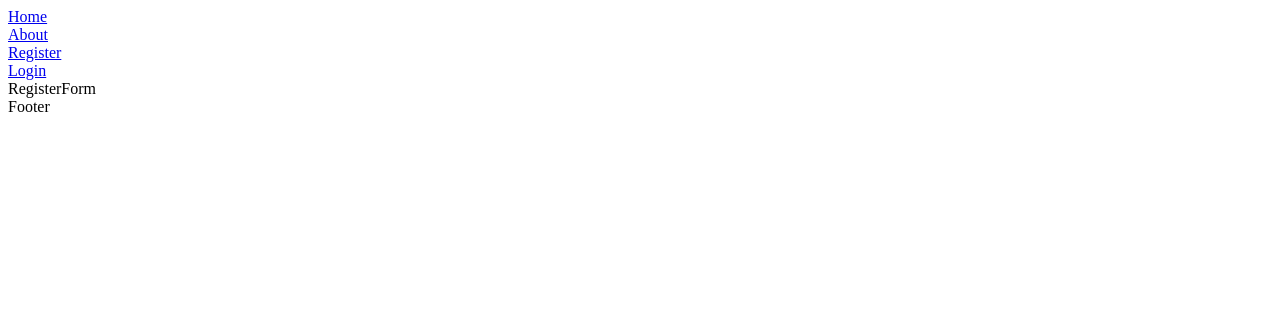
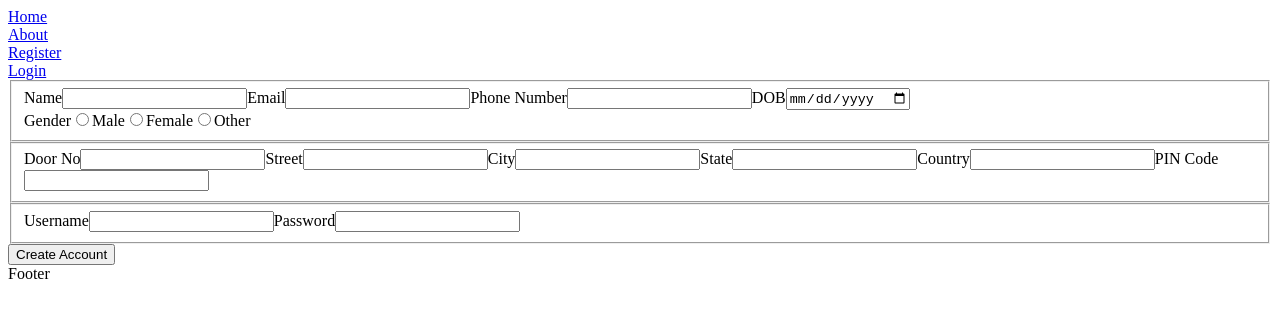
Before and after one commit to R-S-A-N-J-A-Y/User-Management, a React (Vite) app: page /register in a window 1280 px wide. Shown: the top 318 px of the page. Built offline with nearby package versions, Linux system fonts and the light colour scheme.

Commit message:
Register Form handling with Validation is Successfull.

```diff
--- a/src/Components/LoginForm.jsx
+++ /dev/null
@@ -1,7 +0,0 @@
-import React from "react";
-
-const LoginForm = () => {
-  return <div>LoginForm</div>;
-};
-
-export default LoginForm;
--- a/src/Components/RegisterForm.jsx
+++ /dev/null
@@ -1,7 +0,0 @@
-import React from "react";
-
-const RegisterForm = () => {
-  return <div>RegisterForm</div>;
-};
-
-export default RegisterForm;
--- a/src/Pages/Login.jsx
+++ b/src/Pages/Login.jsx
@@ -1,8 +1,7 @@
 import React from "react";
-import LoginForm from "../Components/LoginForm";
 
 const Login = () => {
-  return <LoginForm />;
+  return <div>Login</div>;
 };
 
 export default Login;
--- a/src/Pages/Register.jsx
+++ b/src/Pages/Register.jsx
@@ -1,8 +1,286 @@
-import React from "react";
-import RegisterForm from "../Components/RegisterForm";
+import React, { useState } from "react";
 
 const Register = () => {
-  return <RegisterForm />;
+  const [user, setUser] = useState({
+    Personal: {
+      name: "",
+      email: "",
+      phone: "",
+      date: "",
+      gender: "",
+    },
+    Address: {
+      doorno: "",
+      street: "",
+      city: "",
+      state: "",
+      country: "",
+      pincode: "",
+    },
+    credential: {
+      username: "",
+      password: "",
+    },
+  });
+  const [error, setError] = useState({});
+
+  const handleChange = (section, field, value) => {
+    setUser({ ...user, [section]: { ...user[section], [field]: value } });
+  };
+
+  const validate = () => {
+    let errors = {};
+
+    // Personal info validation
+    if (user.Personal.name === "") {
+      errors.name = "*Name is required";
+    }
+    if (user.Personal.email === "") {
+      errors.email = "*Email is required";
+    }
+    if (user.Personal.phone === "") {
+      errors.phone = "*Phone number is required";
+    }
+    if (user.Personal.date === "") {
+      errors.date = "*Date of birth is required";
+    }
+
+    // Address validation
+    if (user.Address.doorno === "") {
+      errors.doorno = "*Door number is required";
+    }
+    if (user.Address.street === "") {
+      errors.street = "*Street is required";
+    }
+    if (user.Address.city === "") {
+      errors.city = "*City is required";
+    }
+    if (user.Address.state === "") {
+      errors.state = "*State is required";
+    }
+    if (user.Address.country === "") {
+      errors.country = "*Country is required";
+    }
+    if (user.Address.pincode === "") {
+      errors.pincode = "*Pincode is required";
+    }
+
+    // Credential validation
+    if (user.credential.username === "") {
+      errors.username = "*Username is required";
+    }
+    if (user.credential.password === "") {
+      errors.password = "*Password is required";
+    }
+
+    if (Object.keys(errors).length > 0) {
+      setError(errors);
+      return false;
+    }
+
+    // Personal info validation with regex
+    if (!/^[A-Za-z\s'-]+$/.test(user.Personal.name)) {
+      errors.email = "*Name is invalid";
+    }
+    if (!/\S+@\S+\.\S+/.test(user.Personal.email)) {
+      errors.email = "*Email is invalid";
+    }
+    if (!/^\d{10}$/.test(user.Personal.phone)) {
+      errors.phone = "*Phone number must be 10 digits";
+    }
+    if (!/^\d{4}-\d{2}-\d{2}$/.test(user.Personal.date)) {
+      errors.date = "*Date of birth must be in YYYY-MM-DD format";
+    }
+
+    // Address validation with regex
+    if (!/^\d+$/.test(user.Address.doorno)) {
+      errors.doorno = "*Door No must be digits";
+    }
+    if (!/^\d{6}$/.test(user.Address.pincode)) {
+      errors.pincode = "*Pincode must be 6 digits";
+    }
+
+    // Password validation with length check
+    if (user.credential.password && user.credential.password.length < 6) {
+      errors.password = "*Password must be at least 6 characters long";
+    }
+
+    setError(errors);
+    return Object.keys(errors).length == 0;
+  };
+
+  const handleSubmit = (e) => {
+    e.preventDefault();
+    if (!validate()) {
+      console.log("Form has errors", error);
+      return;
+    }
+    setUser({
+      Personal: {
+        name: "",
+        email: "",
+        phone: "",
+        date: "",
+        gender: "",
+      },
+      Address: {
+        doorno: "",
+        street: "",
+        city: "",
+        state: "",
+        country: "",
+        pincode: "",
+      },
+      credential: {
+        username: "",
+        password: "",
+      },
+    });
+  };
+
+  return (
+    <div>
+      <form onSubmit={handleSubmit}>
+        <fieldset>
+          <label>Name</label>
+          <input
+            type="text"
+            value={user.Personal.name}
+            onChange={(e) => handleChange("Personal", "name", e.target.value)}
+          />
+          {error.name && <p>{error.name}</p>}
+
+          <label>Email</label>
+          <input
+            type="text"
+            value={user.Personal.email}
+            onChange={(e) => handleChange("Personal", "email", e.target.value)}
+          />
+          {error.email && <p>{error.email}</p>}
+
+          <label>Phone Number</label>
+          <input
+            type="text"
+            value={user.Personal.phone}
+            onChange={(e) => handleChange("Personal", "phone", e.target.value)}
+          />
+          {error.phone && <p>{error.phone}</p>}
+
+          <label>DOB</label>
+          <input
+            type="date"
+            value={user.Personal.date}
+            onChange={(e) => handleChange("Personal", "date", e.target.value)}
+          />
+          {error.date && <p>{error.date}</p>}
+
+          <div>
+            <label>Gender</label>
+            <input
+              type="radio"
+              value="male"
+              checked={user.Personal.gender === "male"}
+              onChange={(e) =>
+                handleChange("Personal", "gender", e.target.value)
+              }
+            />
+            <label>Male</label>
+            <input
+              type="radio"
+              value="female"
+              checked={user.Personal.gender === "female"}
+              onChange={(e) =>
+                handleChange("Personal", "gender", e.target.value)
+              }
+            />
+            <label>Female</label>
+            <input
+              type="radio"
+              value="Other"
+              checked={user.Personal.gender === "Other"}
+              onChange={(e) =>
+                handleChange("Personal", "gender", e.target.value)
+              }
+            />
+            <label>Other</label>
+            {error.gender && <p>{error.gender}</p>}
+          </div>
+        </fieldset>
+        <fieldset>
+          <label>Door No</label>
+          <input
+            type="text"
+            value={user.Address.doorno}
+            onChange={(e) => handleChange("Address", "doorno", e.target.value)}
+          />
+          {error.doorno && <p>{error.doorno}</p>}
+
+          <label>Street</label>
+          <input
+            type="text"
+            value={user.Address.street}
+            onChange={(e) => handleChange("Address", "street", e.target.value)}
+          />
+          {error.street && <p>{error.street}</p>}
+
+          <label>City</label>
+          <input
+            type="text"
+            value={user.Address.city}
+            onChange={(e) => handleChange("Address", "city", e.target.value)}
+          />
+          {error.city && <p>{error.city}</p>}
+
+          <label>State</label>
+          <input
+            type="text"
+            value={user.Address.state}
+            onChange={(e) => handleChange("Address", "state", e.target.value)}
+          />
+          {error.state && <p>{error.state}</p>}
+
+          <label>Country</label>
+          <input
+            type="text"
+            value={user.Address.country}
+            onChange={(e) => handleChange("Address", "country", e.target.value)}
+          />
+          {error.country && <p>{error.country}</p>}
+
+          <label>PIN Code</label>
+          <input
+            type="text"
+            value={user.Address.pincode}
+            onChange={(e) => handleChange("Address", "pincode", e.target.value)}
+          />
+          {error.pincode && <p>{error.pincode}</p>}
+        </fieldset>
+        <fieldset>
+          <label>Username</label>
+          <input
+            type="text"
+            value={user.credential.username}
+            onChange={(e) =>
+              handleChange("credential", "username", e.target.value)
+            }
+          />
+          {error.username && <p>{error.username}</p>}
+
+          <label>Password</label>
+          <input
+            type="text"
+            value={user.credential.password}
+            onChange={(e) =>
+              handleChange("credential", "password", e.target.value)
+            }
+          />
+          {error.password && <p>{error.password}</p>}
+        </fieldset>
+
+        <button>Create Account</button>
+      </form>
+    </div>
+  );
 };
 
 export default Register;
```
